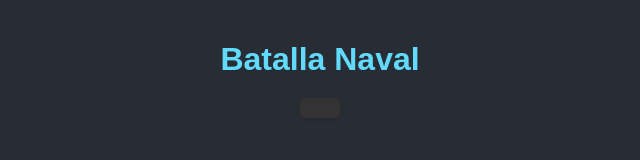
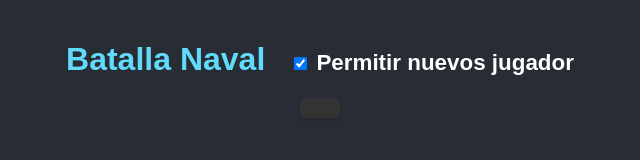
Before and after one commit to yormanbalanD/battleship, a React (Vite) app in the folder frontend/: page / in a window 1280 px wide. Both pictures are taken after a click on the button "BUSCAR PARTIDA". Shown: the top 160 px of the page, without its empty margins (320-960 px from the left). Built offline with nearby package versions, Linux system fonts and the light colour scheme; no server answers.

Commit message:
Cambios insignificantes

```diff
--- a/frontend/src/components/Partida.jsx
+++ b/frontend/src/components/Partida.jsx
@@ -48,6 +48,13 @@ export default function Partida({
     useState(false); // Nuevo estado para el panel manual
   const [arsenalSeleccionado, setArsenalSeleccionado] = useState("artilleria");
   const [waitingOponents, setWaitingOponents] = useState(true);
+
+  const [permitirNuevosJugadores, setPermitirNuevosJugadores] = useState(true);
+
+  const handlePermitirNuevosJugadores = (e) => {
+    setPermitirNuevosJugadores(e.target.checked);
+
+  };
 
   // Lógica para posicionar barcos aleatoriamente con separación (mantenerla por si acaso)
   const placeShipsRandomly = () => {
@@ -300,7 +307,26 @@ export default function Partida({
 
   return (
     <div className="App">
-      <h1>Batalla Naval</h1>
+      <h1>
+        Batalla Naval{" "}
+        <label
+          style={{
+            color: "#fff",
+            fontSize: "1.4rem",
+            marginLeft: "1rem",
+          }}
+          htmlFor="permitir_nuevos_jugadores"
+        >
+          <input
+            id="permitir_nuevos_jugadores"
+            type="checkbox"
+            name="permitir_nuevos_jugadores"
+            checked={permitirNuevosJugadores}
+            onChange={handlePermitirNuevosJugadores}
+          />{" "}
+          Permitir nuevos jugador
+        </label>
+      </h1>
       <div
         id="messages"
         onClick={() => {
```
